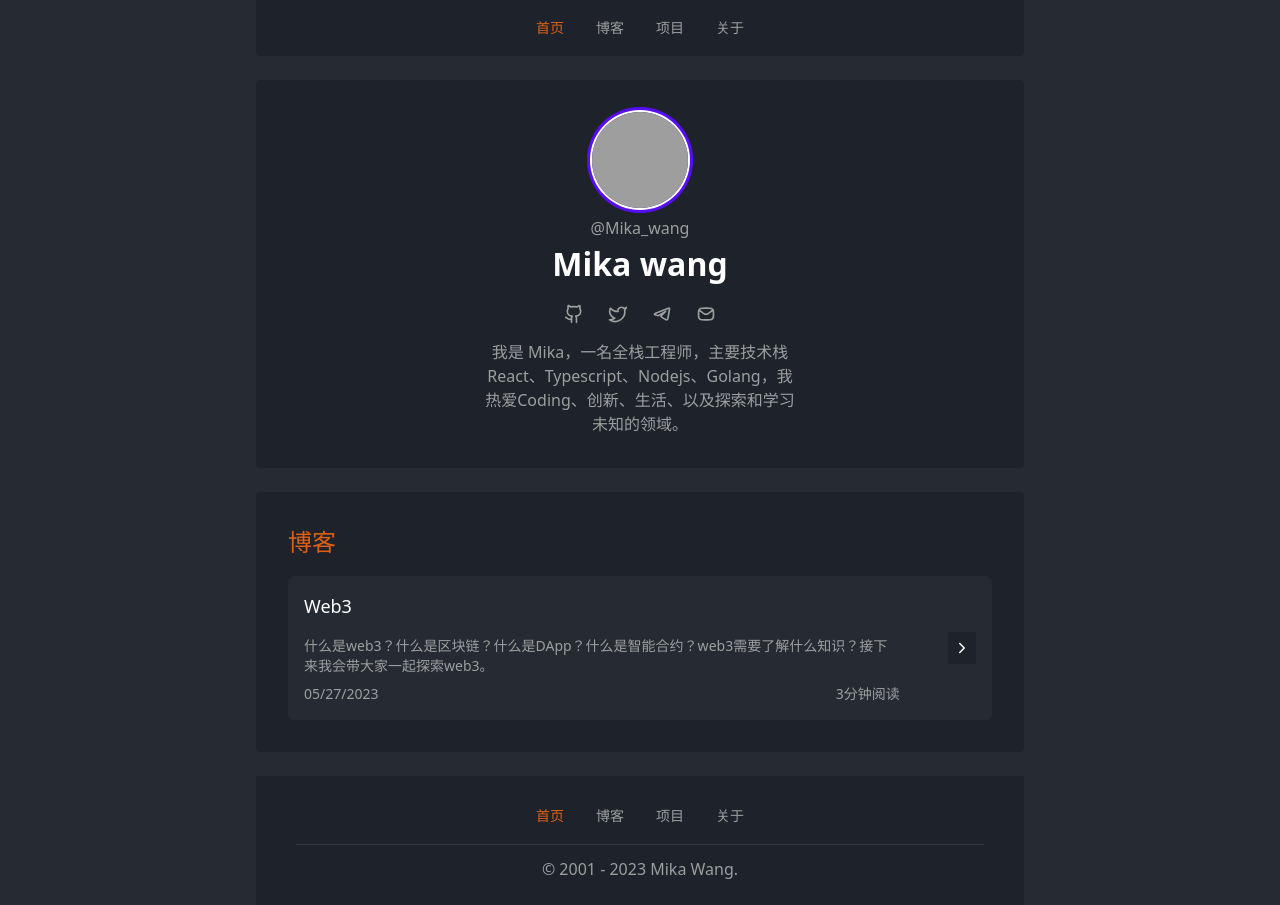
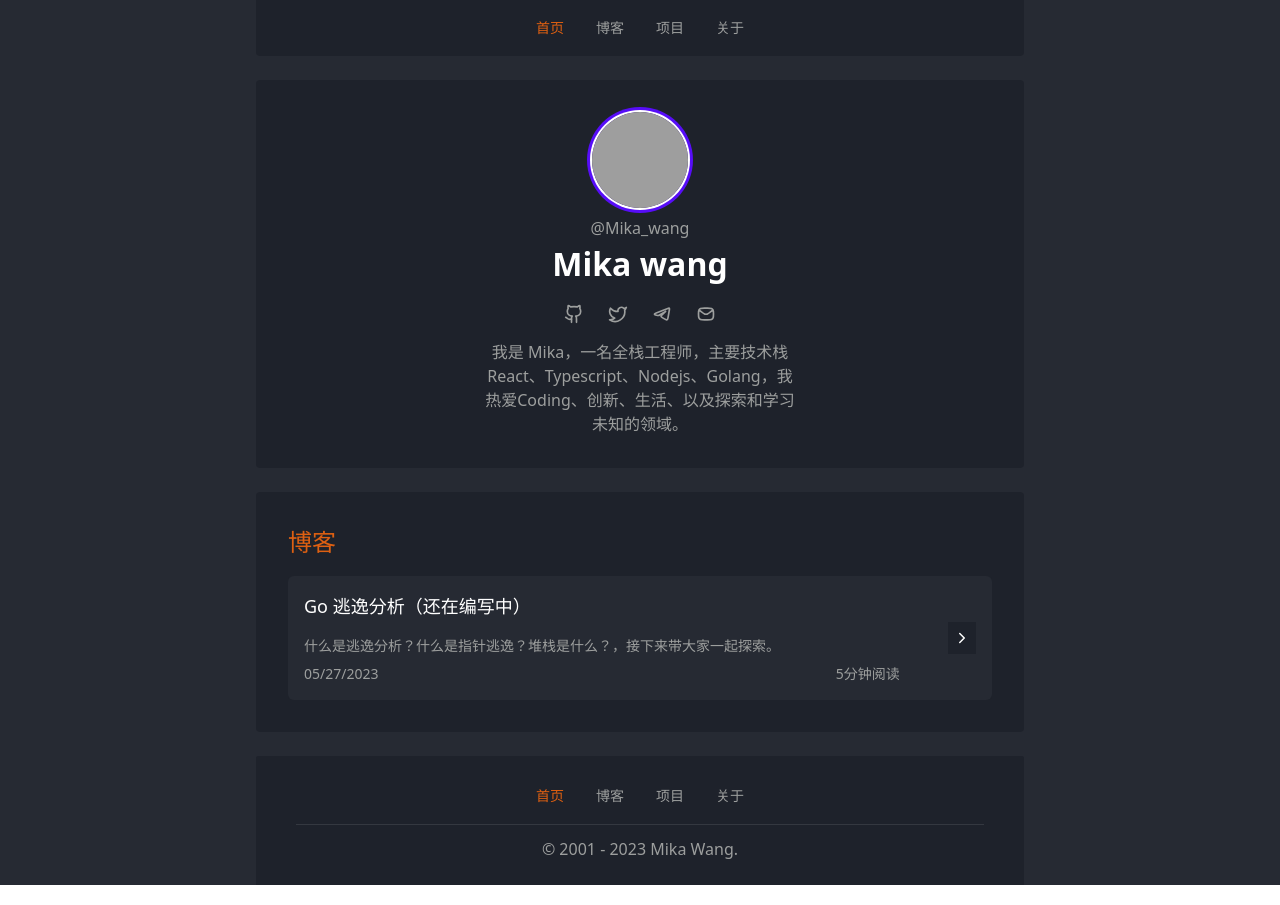
Before and after one commit to wangyi12358/blog-fe, a Next.js app: page / in a window 1280 px wide. Built offline with nearby package versions, Linux system fonts and the light colour scheme; grey boxes are pictures that could not be loaded.

Commit message:
feat: add go escape

```diff
--- a/common/posts/index.ts
+++ b/common/posts/index.ts
@@ -9,12 +9,19 @@ export interface Post {
 // all post
 export const ALL_POSTS: Post[] = [
   {
-    title: 'Web3',
-    desc: '什么是web3？什么是区块链？什么是DApp？什么是智能合约？web3需要了解什么知识？接下来我会带大家一起探索web3。',
-    filename: 'web3',
+    title: 'Go 逃逸分析（还在编写中）',
+    desc: '什么是逃逸分析？什么是指针逃逸？堆栈是什么？，接下来带大家一起探索。',
+    filename: 'go-escape',
     date: '2023-5-27',
-    readTime: 3
-  }
+    readTime: 5
+  },
+  // {
+  //   title: 'Web3',
+  //   desc: '什么是web3？什么是区块链？什么是DApp？什么是智能合约？web3需要了解什么知识？接下来我会带大家一起探索web3。',
+  //   filename: 'web3',
+  //   date: '2023-5-27',
+  //   readTime: 3
+  // }
 ]
 
 // featured posts
```
Also changed, not shown: public/_posts/go-escape.md (added, +8 -0 lines).
